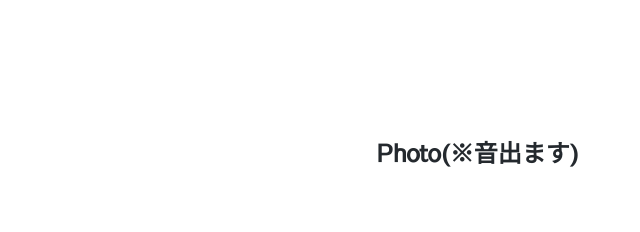
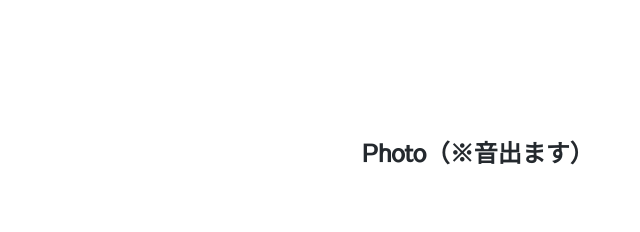
Before and after one commit to hotta1024/hotta1024.github.io, a plain HTML site: page index.html in a window 1280 px wide. Shown: the part 2080-2312 px from the top of the page, 162-802 px from the left. Drawn offline with Linux system fonts and the light colour scheme; some packages are replaced by stand-ins of ours.

Commit message:
Update index.html

```diff
--- a/index.html
+++ b/index.html
@@ -76,7 +76,7 @@
 
         <!-- photo -->
         <section id="photo" class="wrapper">
-            <h2 class="sec-title">Photo(※音出ます)</h2>
+            <h2 class="sec-title">Photo（※音出ます）</h2>
             <ul>
                 <li><a href="https://www.youtube.com/watch?v=ygf_5fiK6cY&list=LL&index=9&ab_channel=%E9%A3%AF%E5%B3%B6%E3%83%AC%E3%83%B3%E3%82%B8%2FRenjiIijima" target="_blank"><img src="https://github.com/hotta1024/hotta1024.github.io/blob/main/20180902145912.jpg?raw=true" alt="photo1"></a></li>
                 <li><a href="https://youtu.be/CcLocosDf1M" target="_blank"><img src="https://github.com/hotta1024/hotta1024.github.io/blob/main/23186_himouto_umaru-chan_PC.jpg?raw=true" alt="photo1"></a></li>
```
